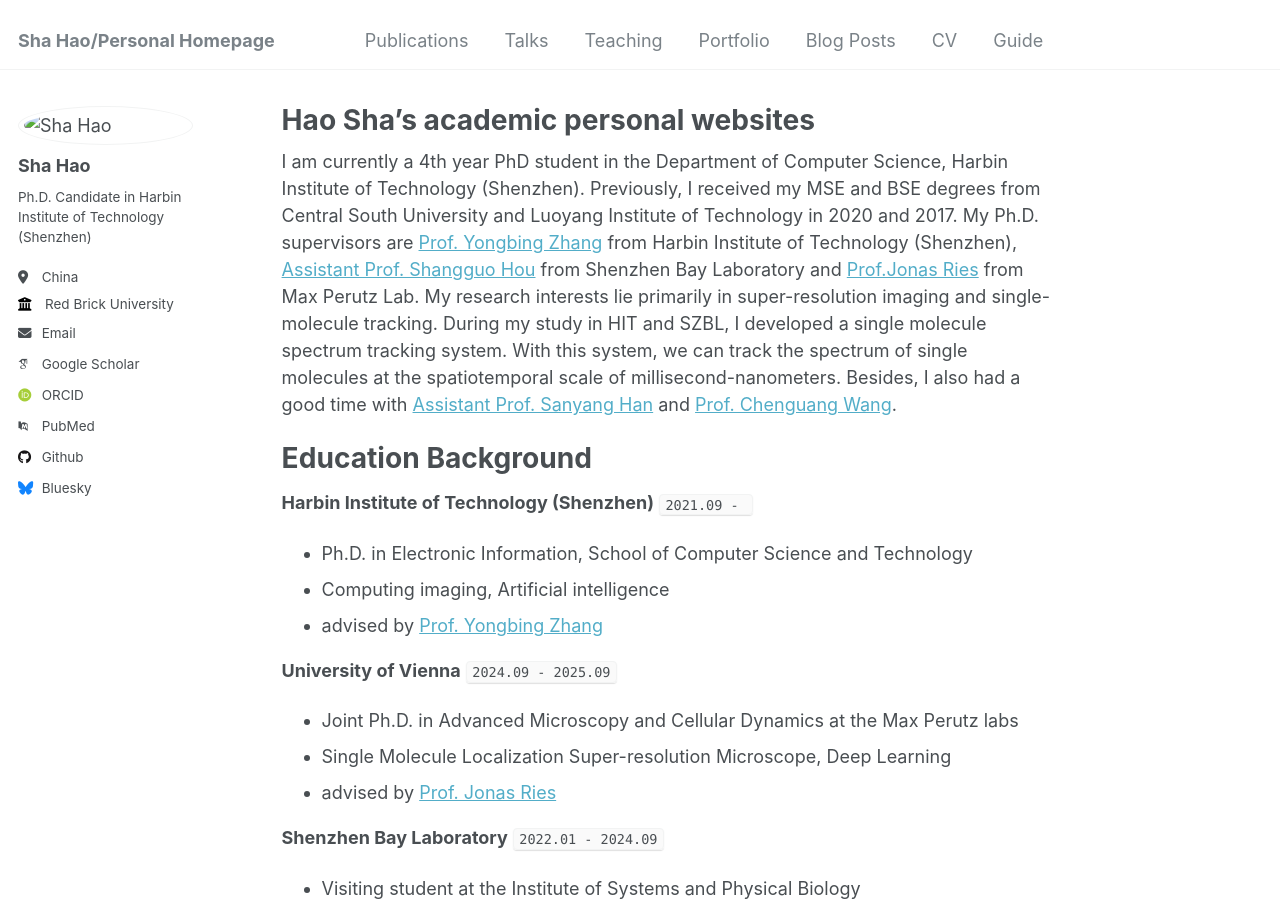
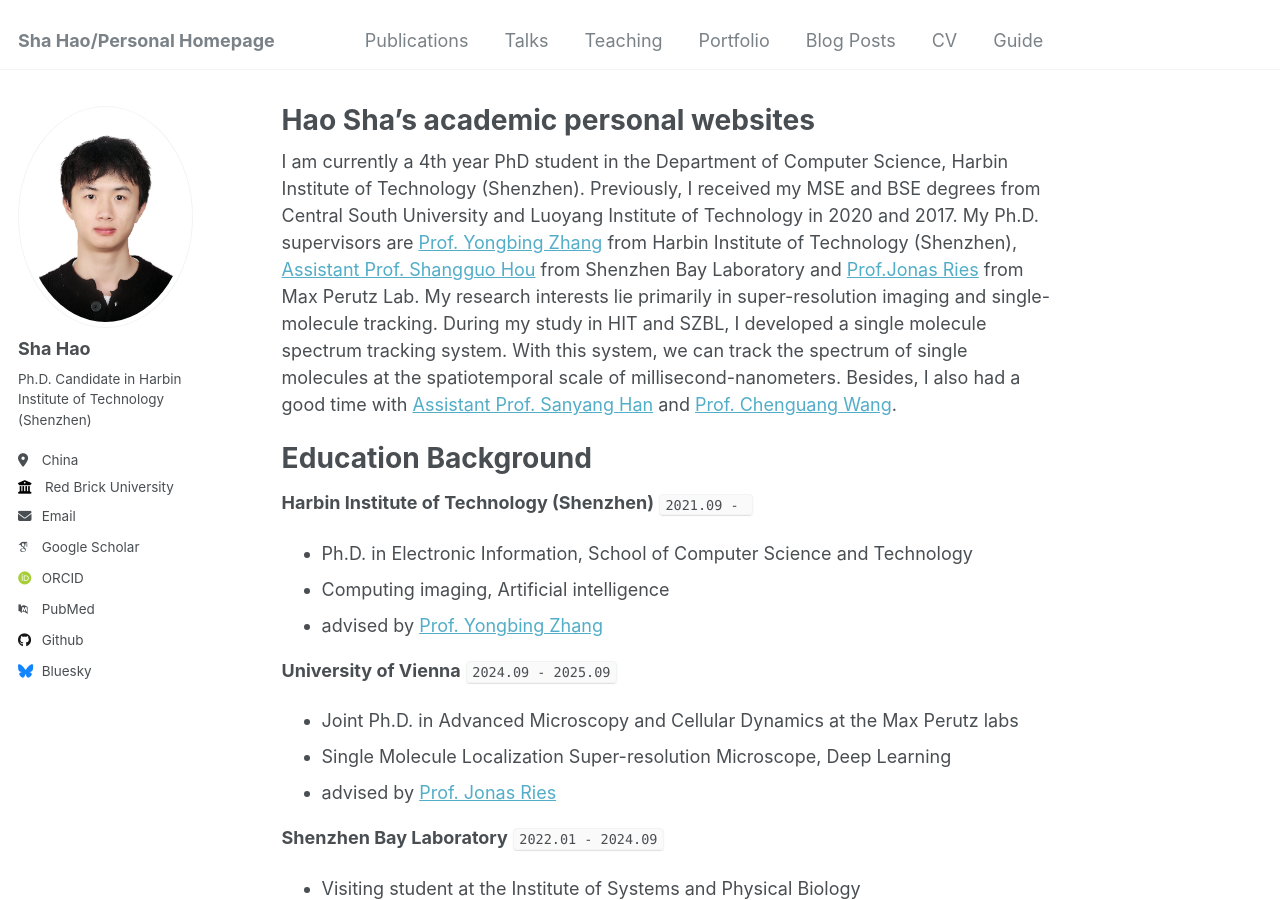
Before and after one commit to hitsh95/shahao, a Jekyll site: the page built from _pages/about.md, in a window 1280 px wide and 900 px high. Built offline with Jekyll 4.4.1, drawn with Linux system fonts in a browser that asks for light colours; some web fonts are replaced.

Commit message:
Update _config.yml

```diff
--- a/_config.yml
+++ b/_config.yml
@@ -21,7 +21,7 @@ repository               : "hitsh95/shahao.github.io"
 #               Additional customization can be done by editing /_includes/author-profile.html
 author:
   # Biographic information
-  avatar           : "./images/头像.png"
+  avatar           : "头像.png"
   name             : "Sha Hao"
   pronouns         : # example: "she/her"
   bio              : "Ph.D. Candidate in Harbin Institute of Technology (Shenzhen)"
```
